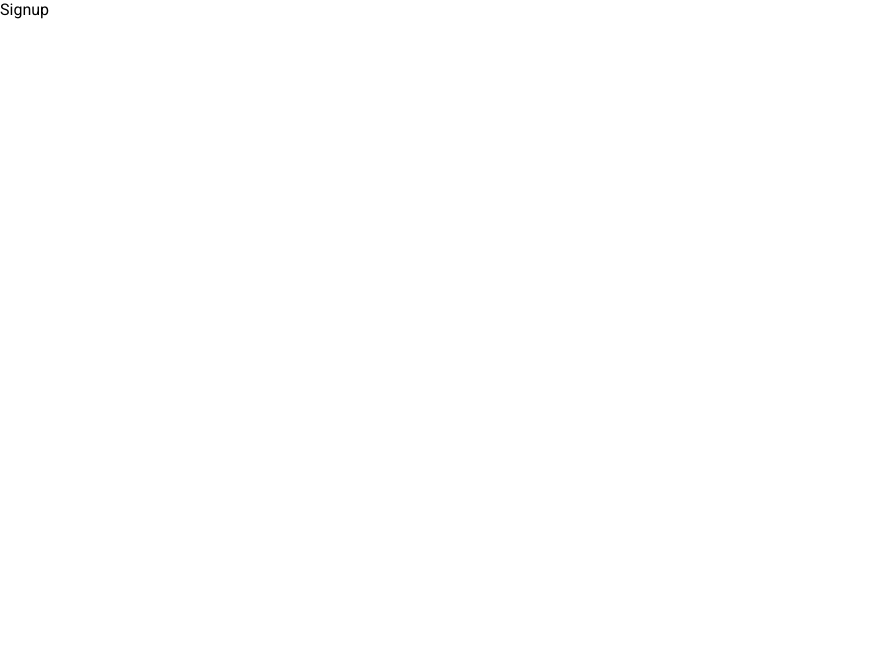
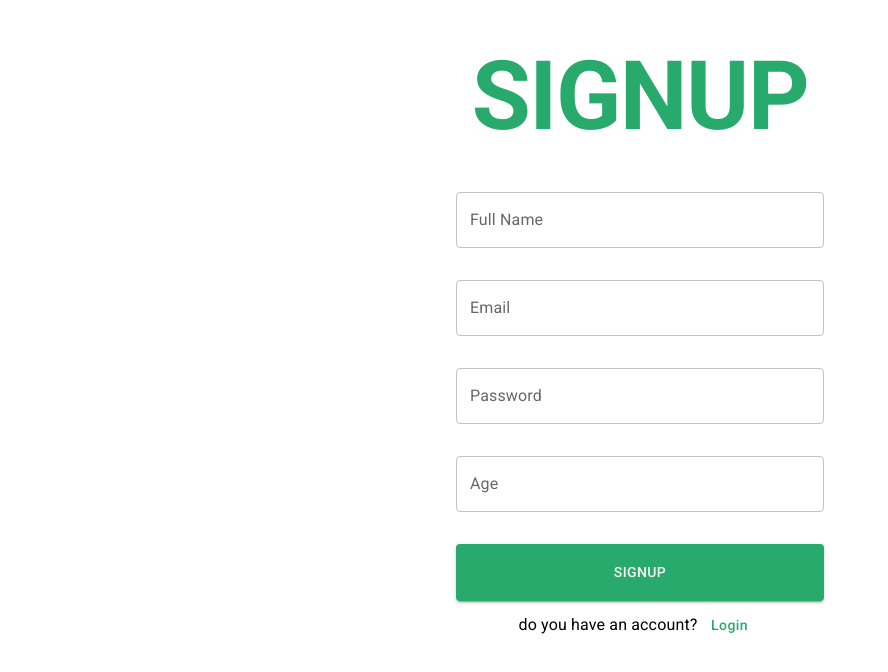
Before and after one commit to reza-goodarzi/todo-app, a Next.js app: page /signup in a window 1280 px wide. Shown: the top 672 px of the page, without its empty margins (0-888 px from the left). Built offline with nearby package versions, Linux system fonts and the light colour scheme.

Commit message:
Build ui of the signup page

```diff
--- a/src/pages/signup.js
+++ b/src/pages/signup.js
@@ -1,7 +1,80 @@
-import React from "react";
+import { Button, Grid, TextField, Typography } from "@mui/material";
+import Link from "next/link";
 
 function Signup() {
-  return <div>Signup</div>;
+  return (
+    <form>
+      <Typography
+        color="primary"
+        variant="h1"
+        sx={{ fontWeight: "bold", textAlign: "center", m: 5 }}
+      >
+        SIGNUP
+      </Typography>
+      <Grid
+        container
+        spacing={4}
+        direction="column"
+        sx={{
+          display: "flex",
+          alignItems: "center",
+          justifyContent: "center",
+        }}
+      >
+        <Grid item sx={{ width: 400 }}>
+          <TextField
+            fullWidth
+            variant="outlined"
+            type="text"
+            label="Full Name"
+            placeholder="Please enter your full name"
+          />
+        </Grid>
+
+        <Grid item sx={{ width: 400 }}>
+          <TextField
+            fullWidth
+            variant="outlined"
+            type="email"
+            label="Email"
+            placeholder="Please enter your email"
+          />
+        </Grid>
+
+        <Grid item sx={{ width: 400 }}>
+          <TextField
+            fullWidth
+            variant="outlined"
+            type="password"
+            label="Password"
+            placeholder="Please enter your password"
+          />
+        </Grid>
+
+        <Grid item sx={{ width: 400 }}>
+          <TextField
+            fullWidth
+            variant="outlined"
+            type="number"
+            label="Age"
+            placeholder="Please enter your age"
+          />
+        </Grid>
+
+        <Grid item sx={{ width: 400 }}>
+          <Button fullWidth variant="contained" sx={{ color: "#f8f8f8", p: 2 }} type="submit">
+            Signup
+          </Button>
+          <Typography sx={{ mt: 1.5, textAlign: "center" }}>
+            do you have an account?
+            <Link href="/signup">
+              <Button sx={{ p: 0, textTransform: "capitalize" }}>Login</Button>
+            </Link>
+          </Typography>
+        </Grid>
+      </Grid>
+    </form>
+  );
 }
 
 export default Signup;
```
